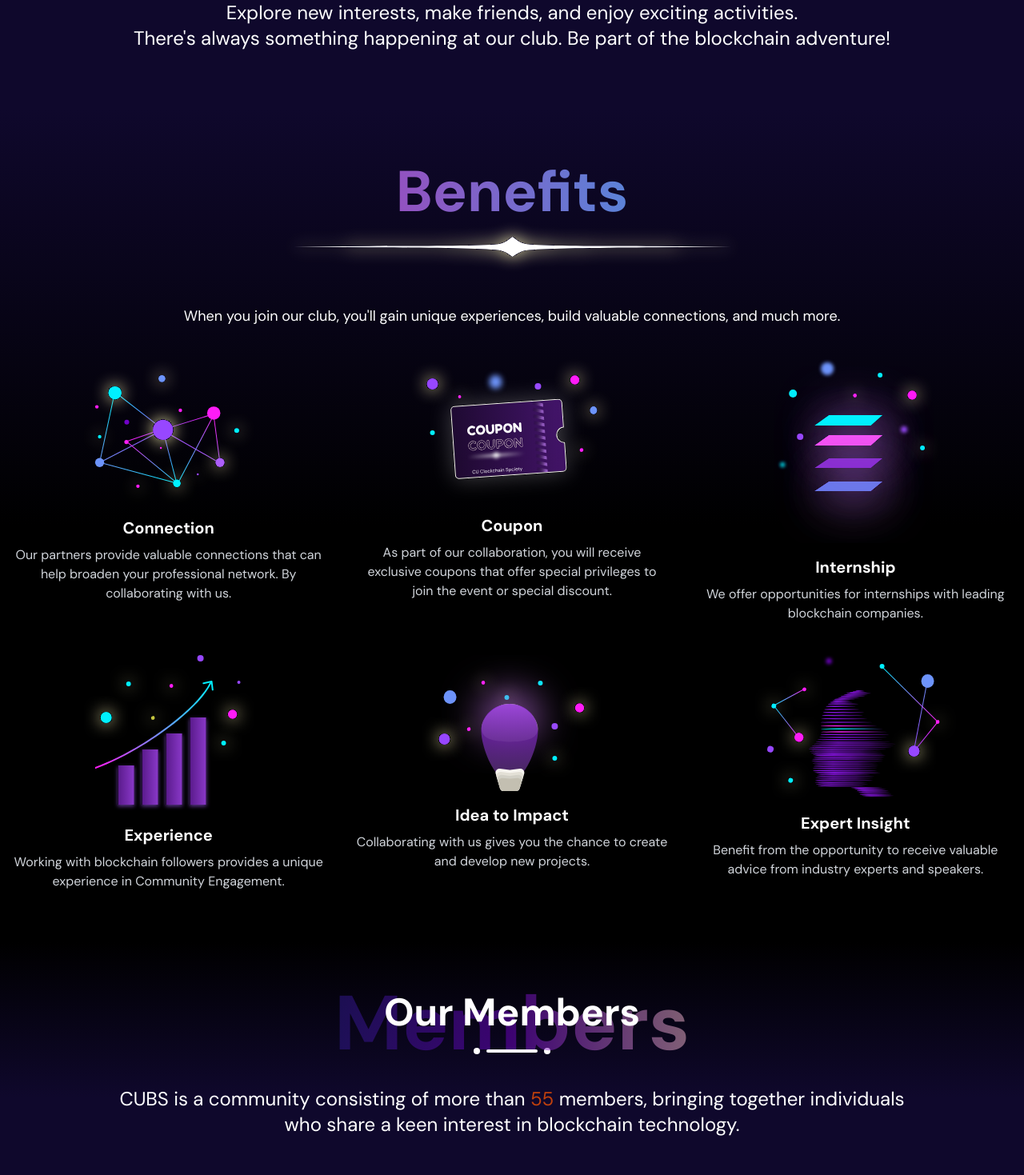
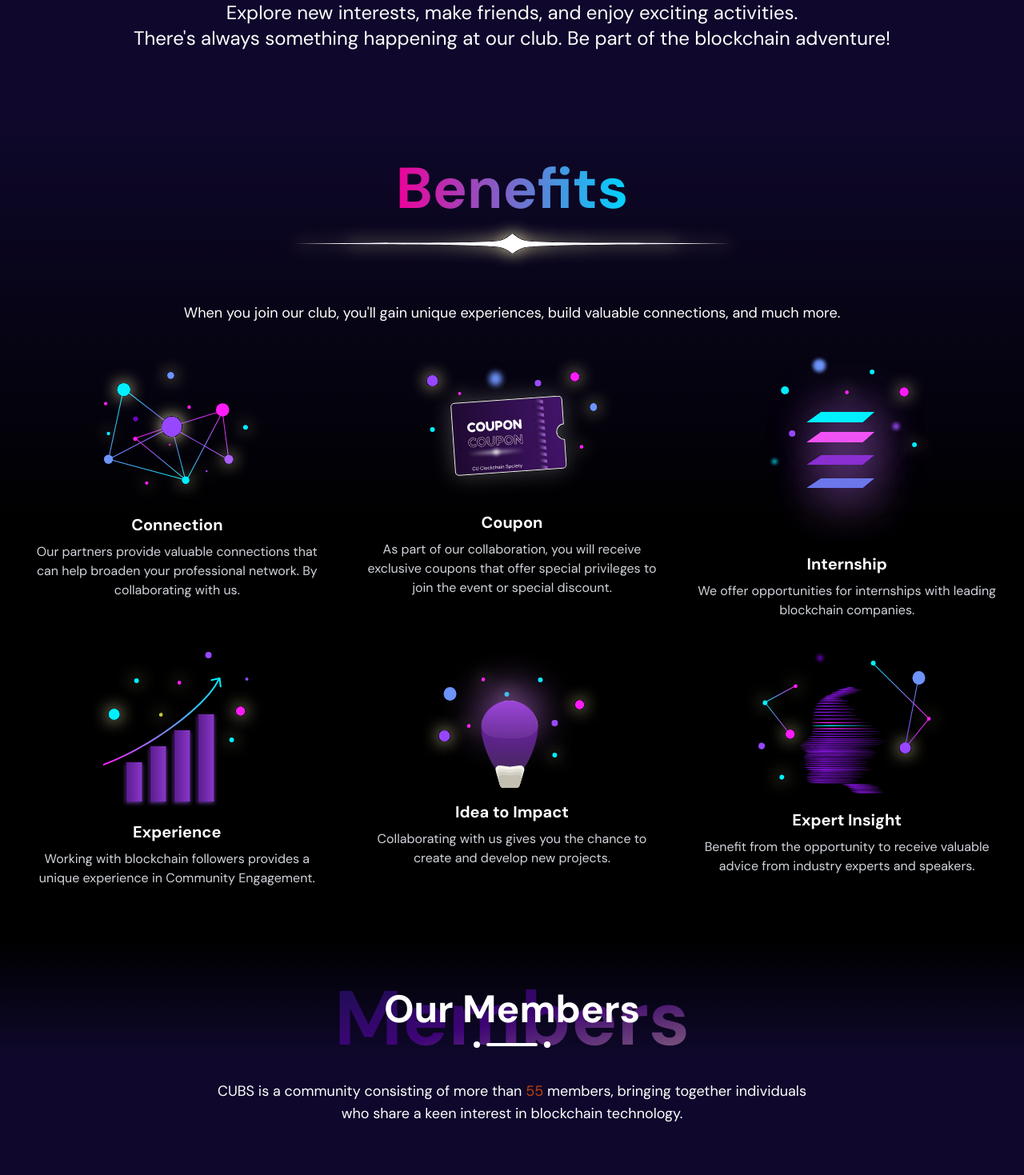
Before and after one commit to CUBS-sources-code/CUBS-website, a Next.js app: page /community in a window 1280 px wide. Shown: the part 340-1809 px from the top of the page at 80% size. Built offline with nearby package versions, Linux system fonts and the light colour scheme.

Commit message:
refactor: community

```diff
--- a/src/app/community/page.tsx
+++ b/src/app/community/page.tsx
@@ -9,7 +9,7 @@ export default function CommunityPage() {
       <CommunityHeader />
       <Benefits />
       <OurMembers />
-            <MemberBox/>
+      <MemberBox />
     </div>
-    )
+  );
 }
--- a/src/components/Community/Benefits.tsx
+++ b/src/components/Community/Benefits.tsx
@@ -1,5 +1,3 @@
-"use client";
-
 import React from "react";
 import FlareComponent from "../Home/FlareComponent";
 import Connection from "./Logo/Connection";
@@ -8,21 +6,24 @@ import Internship from "./Logo/Internship";
 import Experience from "./Logo/Experience";
 import Idea from "./Logo/Idea";
 import Expert from "./Logo/Expert";
+import Container from "../Common/Container";
 
 const Benefits = () => {
   return (
-    <div className="w-full bg-gradient-to-b from-[#0F082C] via-black to-black py-16">
-      <div className="container mx-auto px-4">
-        <h1 className="text-7xl font-bold text-center text-gradient mt-1">
-          Benefits
-        </h1>
+    <div className="bg-gradient-to-b from-[#0F082C] via-black to-black py-16">
+      <Container>
+        <div className="flex flex-col justify-center items-center">
+          <h2 className="text-7xl font-bold text-center bg-gradient-to-r from-[#EE0099] to-[#00D4FF] bg-clip-text text-transparent">
+            Benefits
+          </h2>
+        </div>
         <div className="flex justify-center items-center mb-10">
           <FlareComponent />
         </div>
-        <h2 className="text-lg font-md text-center mb-10">
+        <p className="text-lg font-md text-center mb-10">
           When you join our club, you&#39;ll gain unique experiences, build
           valuable connections, and much more.
-        </h2>
+        </p>
         <div className="grid grid-cols-1 md:grid-cols-2 lg:grid-cols-3 gap-10">
           <div className="flex flex-col items-center">
             <Connection />
@@ -81,20 +82,7 @@ const Benefits = () => {
             </p>
           </div>
         </div>
-      </div>
-      <style jsx>{`
-        .text-gradient {
-          background: linear-gradient(
-            90deg,
-            rgba(238, 0, 153, 1) 0%,
-            rgba(0, 212, 255, 1) 100%
-          );
-          -webkit-background-clip: text;
-          -webkit-text-fill-color: transparent;
-          background-clip: text;
-          color: transparent;
-        }
-      `}</style>
+      </Container>
     </div>
   );
 };
--- a/src/components/Community/OurMembers.tsx
+++ b/src/components/Community/OurMembers.tsx
@@ -1,34 +1,37 @@
-"use client"
-
-import React from 'react';
+import React from "react";
+import Container from "../Common/Container";
 
 const OurMembers: React.FC = () => {
   return (
     <div className="w-full bg-gradient-to-b from-black via-[#0F082C] to-[#0F082C] py-16 relative overflow-hidden">
-            <style jsx>{`
-        .gradientText {
-          background: linear-gradient(to right, #311B92, #7102C8, #F8BBD0);
-          -webkit-background-clip: text;
-          -webkit-text-fill-color: transparent;
-        }
-      `}</style>
-            <div className="container mx-auto text-center relative z-10">
-                <h1 className="text-8xl font-bold gradientText opacity-50 absolute top-1/2 left-1/2 transform -translate-x-1/2 -translate-y-1/2">
+      <Container>
+        <div className="relative">
+          <h2 className="text-8xl font-bold bg-gradient-to-br from-[#311B92] via-[#7102C8] to-[#F8BBD0] bg-clip-text text-transparent opacity-50 absolute top-1/2 left-1/2 transform -translate-x-1/2 -translate-y-1/2">
             Members
-                </h1>
-                <h2 className="text-5xl font-bold text-white mb-5 mt-0 relative z-20">
+          </h2>
+
+          <div className="space-y-4">
+            <h2 className="text-5xl font-bold text-white text-center relative z-20">
               Our Members
             </h2>
             <div className="flex justify-center items-center space-x-2">
-                    <div className="w-2 h-2 bg-white rounded-full"></div>
-                    <div className="w-16 h-1 bg-white rounded-full"></div>
-                    <div className="w-2 h-2 bg-white rounded-full"></div>
+              <div className="w-2 h-2 bg-white rounded-full z-10"></div>
+              <div className="w-16 h-1 bg-white rounded-full z-10"></div>
+              <div className="w-2 h-2 bg-white rounded-full z-10"></div>
             </div>
           </div>
-            <div className='text-white font-sm mt-10'>
-                <h2 className='text-2xl font-sm text-center'>CUBS is a community consisting of more than <span className='text-orange-700'>55</span> members, bringing together individuals</h2>
-                <h2 className='text-2xl font-sm text-center mb-20'>who share a keen interest in blockchain technology.</h2>
         </div>
+
+        <div className="text-white mt-10">
+          <p className="lg:text-lg text-center">
+            CUBS is a community consisting of more than{" "}
+            <span className="text-orange-700">55</span> members, bringing
+            together individuals
+            <br />
+            who share a keen interest in blockchain technology.
+          </p>
+        </div>
+      </Container>
     </div>
   );
 };
```
Lines whose indentation alone changed are shown as unchanged.
